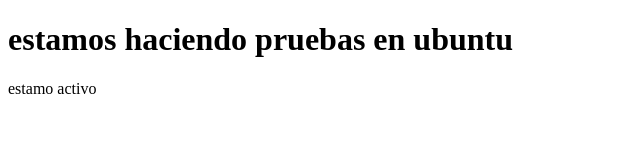
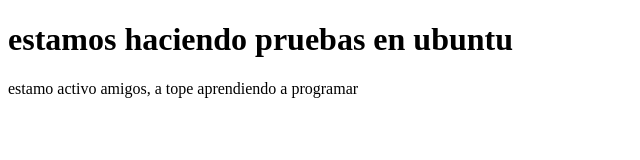
Before and after one commit to Cristhian201024/proyectoDemoCursoPrework, a plain HTML site: page index.html in a window 1280 px wide. Shown: the whole page, without its empty margins (0-640 px from the left). Drawn offline with Linux system fonts and the light colour scheme.

Commit message:
agregamos cambio

```diff
--- a/index.html
+++ b/index.html
@@ -8,6 +8,6 @@
 </head>
 <body>
     <h1>estamos haciendo pruebas en ubuntu</h1>
-    <p>estamo activo </p>
+    <p>estamo activo amigos, a tope aprendiendo a programar </p>
 </body>
 </html>
```
